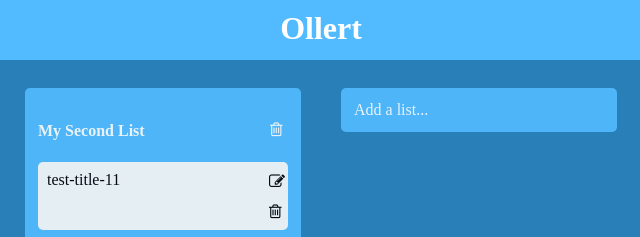
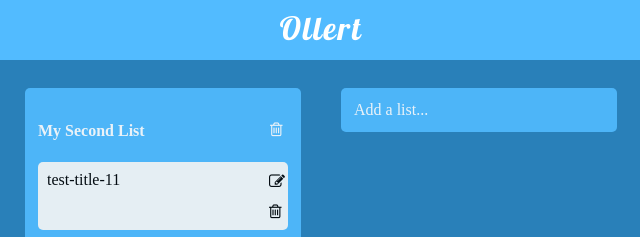
Before and after one commit to asthas/ollert, a website built with webpack: page index.html in a window 1280 px wide. Shown: the top 237 px of the page, 319-959 px from the left. Built offline with nearby package versions, Linux system fonts and the light colour scheme; what node-uuid would draw is missing.

Commit message:
Changed the font

```diff
--- a/index.html
+++ b/index.html
@@ -5,6 +5,7 @@
     <meta http-equiv="X-UA-Compatible" content="IE=edge">
     <title>Ollert</title>
     <link rel="stylesheet" type="text/css" href="https://necolas.github.io/normalize.css/4.1.1/normalize.css">
+    <link href='https://fonts.googleapis.com/css?family=Lobster' rel='stylesheet' type='text/css'>
     <link rel="stylesheet" href="https://maxcdn.bootstrapcdn.com/font-awesome/4.6.2/css/font-awesome.min.css" media="screen" title="no title" charset="utf-8">
     <link rel="stylesheet" type="text/css" href="/main.css">
 </head>
--- a/main.css
+++ b/main.css
@@ -103,9 +103,10 @@
 .fixed-nav-bar p{
     color: white;
     text-align: center;
-    font-weight: bold;
     font-size: 32px;
     margin: 10px 0;
+    font-family: 'Lobster', cursive;
+    letter-spacing: 2px;
 }
 ::selection {
   background: #ffb7b7;
```
